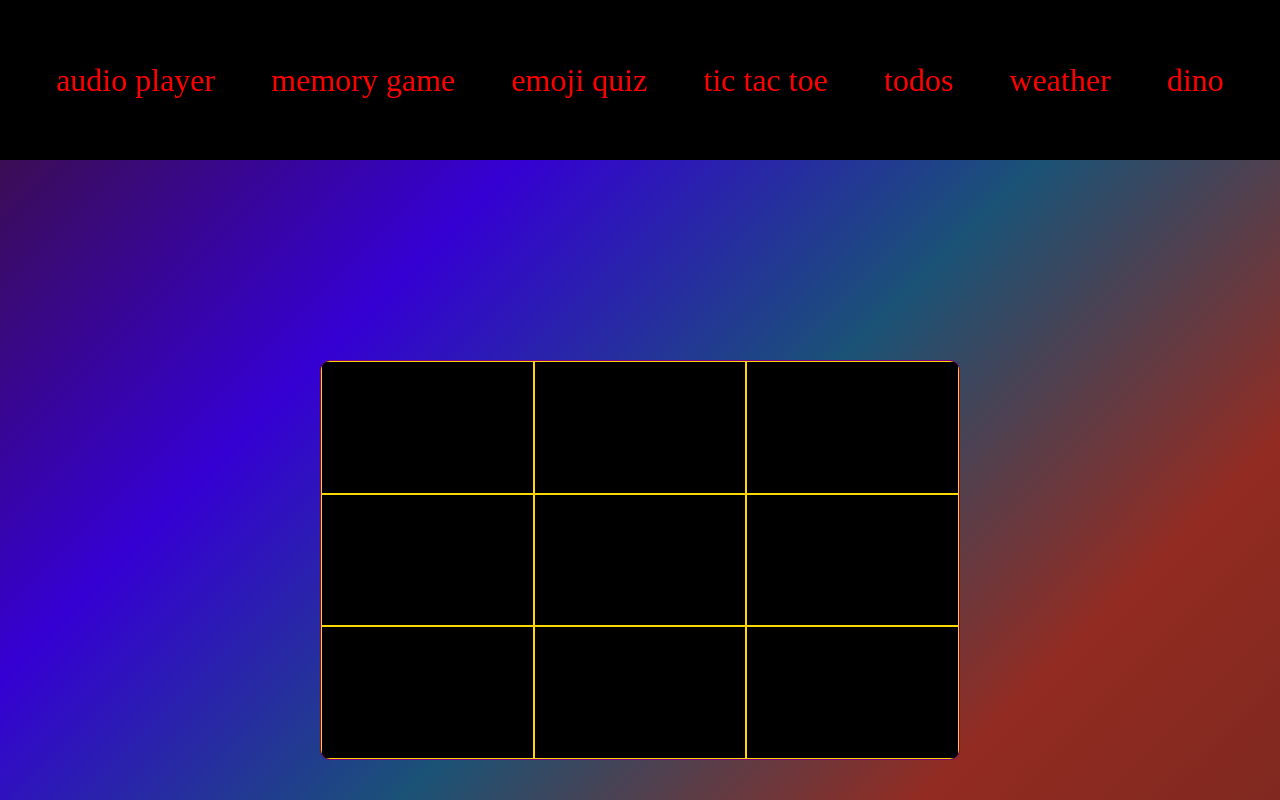
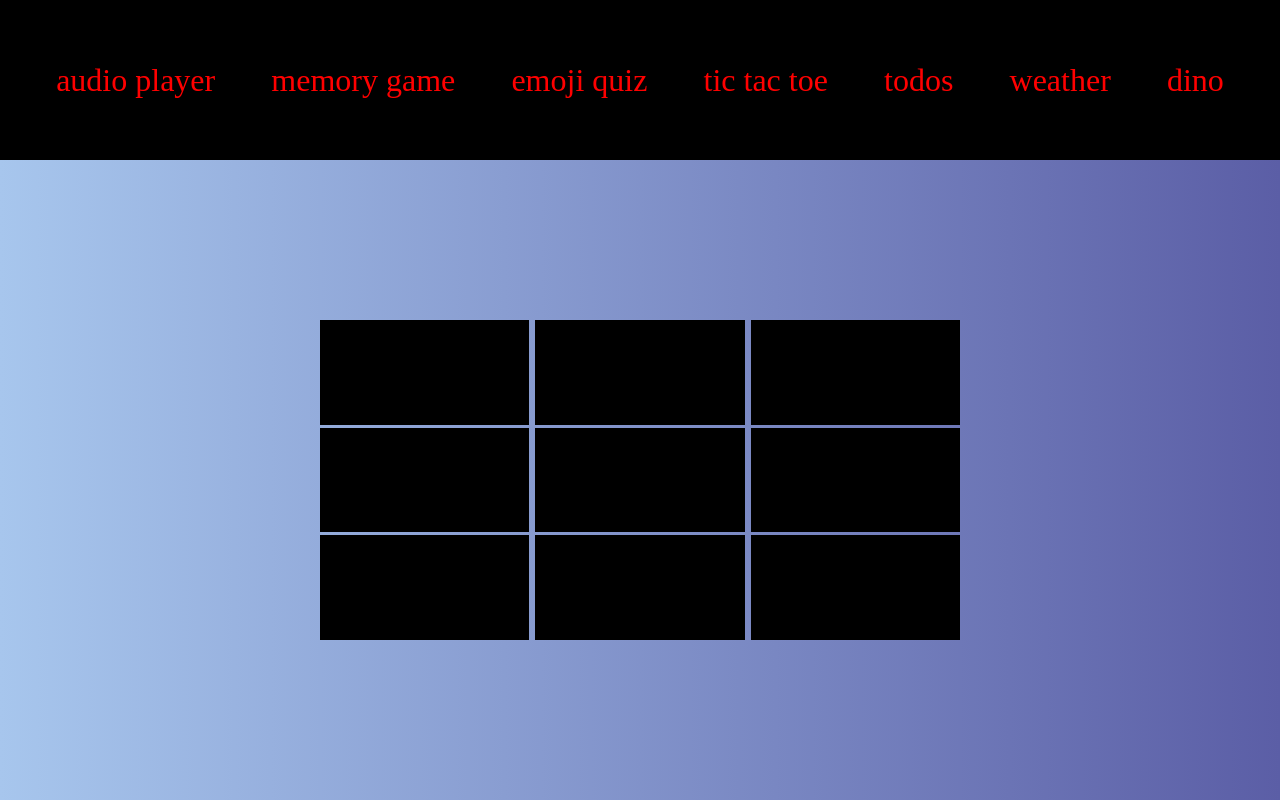
Before and after one commit to st47st47/smallapps, a React (Vite) app: page /tictactoe in a window 1280 px wide. Shown: the top 800 px of the page. Built offline with nearby package versions, Linux system fonts and the light colour scheme.

Commit message:
Full spot. ohn. Tied.

```diff
--- a/spasjsx/tttfiles/Tictactoe.jsx
+++ b/spasjsx/tttfiles/Tictactoe.jsx
@@ -1,177 +1,78 @@
+import React, { useEffect, useState } from 'react'
 import styles from '../../spscss/tictactoe.module.css'
-import { useEffect, useState } from "react"
+
+const winPatterns = [
+    [0, 1, 2], [3, 4, 5], [6, 7, 8],
+    [0, 3, 6], [1, 4, 7], [2, 5, 8],
+    [0, 4, 7], [2, 4, 6]
+]
+
+const startarray = new Array(9).fill('').map((each) => { return { idee: Math.random(), content: each } })
 
 
+const Tictactoe = () => {
+    const [winnerFound, setWinnerFound] = useState(false)
 
-function Tictactoefinal() {
-    const [board, setBoard] = useState(['', '', '', '', '', '', '', '', ''])
-    const [player, setPlayer] = useState('O')
-    const [result, setResult] = useState({ winner: "none", state: "none" })
+    const [ponesturn, setPonesturn] = useState(true)
+
+    const [myarr, setMyarr] = useState(startarray)
+
+    function clk(arg) {
+        if (winnerFound) { return }
+
+        if (myarr.find((each) => { return each.idee == arg }).content != '') { alert('this spot is full') }
+
+        else {
+            setMyarr((prev) => {
+                return prev.map((each) => {
+                    return each.idee == arg ? { ...each, content: ponesturn ? 'x' : 'o' } : each
+                })
+            })
+            setPonesturn((prev) => { return !prev })
+        }
+
+    }
+
 
     useEffect(() => {
-        checkWin()
-        checkIfTie()
 
-        if (player == "X") {
-            setPlayer("O")
-        } else {
-            setPlayer("X")
+
+        if (
+            winPatterns.some((each) => { return each.every((each) => { return myarr[each].content == 'x' }) })
+            ||
+            winPatterns.some((each) => { return each.every((each) => { return myarr[each].content == 'o' }) })
+        ) {
+            alert(`${ponesturn ? 'o' : 'x'} won`)
+
+            setWinnerFound(true)
         }
-    }, [board])
 
-    useEffect(() => {
-        if (result.state != 'none') {
-            alert(`game over. winning player: ${result.winner}`)
-            restartGame()
+
+        if (
+            myarr.every((each) => { return each.content !== '' })
+        ) {
+            alert('game tied')
+            setMyarr(startarray)
         }
-    }, [result])
 
-    const chooseSquare = (square) => {
-        setBoard(
-            board.map((val, idx) => {
-                if (idx == square && val == '') {
-                    return player
-                }
-                return val
-            }))
-    }
-
-    const checkWin = () => {
-        Patterns.forEach((currPattern) => {
-            const firstPlayer = board[currPattern[0]]
-            if (firstPlayer == '') return;
-            let foundWinningPattern = true
-            currPattern.forEach((idx) => {
-                if (board[idx] != firstPlayer) {
-                    foundWinningPattern = false
-                }
-            })
-            if (foundWinningPattern) {
-                setResult({ winner: player, state: "won" })
-            }
-        })
-    }
-
-    const checkIfTie = () => {
-        let filled = true
-        board.forEach((square) => {
-            if (square == '') {
-                filled = false
-            }
-        })
-        if (filled) {
-            setResult({ winner: "no winner", state: 'tie' })
-        }
-    }
-
-    const restartGame = () => {
-        setBoard(['', '', '', '', '', '', '', '', ''])
-        setPlayer("O")
-    }
-
-    return (
-        <div className={styles.hero}>
-            <div className={styles.board}>
-                <div className={styles.row}>
-                    <Square val={board[0]} chooseSquare={() => { chooseSquare(0) }} />
-                    <Square val={board[1]} chooseSquare={() => { chooseSquare(1) }} />
-                    <Square val={board[2]} chooseSquare={() => { chooseSquare(2) }} />
-                </div>
-                <div className={styles.row}>
-                    <Square val={board[3]} chooseSquare={() => { chooseSquare(3) }} />
-                    <Square val={board[4]} chooseSquare={() => { chooseSquare(4) }} />
-                    <Square val={board[5]} chooseSquare={() => { chooseSquare(5) }} />
-                </div>
-                <div className={styles.row}>
-                    <Square val={board[6]} chooseSquare={() => { chooseSquare(6) }} />
-                    <Square val={board[7]} chooseSquare={() => { chooseSquare(7) }} />
-                    <Square val={board[8]} chooseSquare={() => { chooseSquare(8) }} />
-                </div>
-
-            </div>
-        </div>
-    );
-}
-
-export default Tictactoefinal;
+    }, [myarr])
 
 
 
 
 
-
-
-
-
-
-
-
-
-
-
-
-
-
-
-//
-import React from "react";
-
-function Square({ val, chooseSquare }) {
     return (
-        <div className={styles.square} onClick={chooseSquare}>
-            {val}
+        <div className={styles.hero}>
+            {winnerFound && <button onClick={() => { setMyarr(startarray); setWinnerFound(false); setPonesturn(true) }}>reset?</button>}
+            <div className={styles.mygrid}>
+                {
+                    myarr.map((each) => {
+                        return <div className={styles.boardsection} onClick={() => { clk(each.idee) }}>{each.content}</div>
+                    })
+                }
+            </div>
         </div>
     )
 }
 
-
-
-
-
-
-
-
-
-
-
-
-
-
-
-
-
-
-
-
-
-
-
-
-
-
-
-
-
-
-
-
-
-
-
-
-
-
-
-
-
-//
-const Patterns = [
-    [0, 1, 2],
-    [3, 4, 5],
-    [6, 7, 8],
-    [0, 3, 6],
-    [1, 4, 7],
-    [2, 5, 8],
-    [0, 4, 8],
-    [2, 4, 6]
-]
+export default Tictactoe
--- a/spscss/tictactoe.module.css
+++ b/spscss/tictactoe.module.css
@@ -1,42 +1,49 @@
 .hero {
-    background: linear-gradient(135deg, #3B0D54, #3500D3, #1A5276, #922B21, #78281F);
     width: 100vw;
-    height: 100vh;
+    height: 80vh;
+
+    display: flex;
+    justify-content: center;
+    align-items: center;
+
+    /* background: linear-gradient(90deg, red, green, blue); */
+    background: linear-gradient(90deg, #A7C6ED, #5B5EA6);
+
+
+}
+
+.mygrid {
+    width: 50%;
+    height: 50%;
+
+    display: grid;
+    gap: 1%;
+    grid-template-columns: repeat(3, 1fr);
+    grid-template-rows: repeat(3, 1fr);
+
+}
+
+.boardsection {
+    background-color: black;
+    width: 100%;
+    height: 100%;
+
+    cursor: pointer;
+
+    color: white;
+
+    border: 5px solid black;
+
+    font-size: 4em;
+
     display: flex;
     justify-content: center;
     align-items: center;
 }
 
 
-.board {
-    border-radius: 10px;
-    overflow: hidden;
-    width: 50%;
-    height: 50%;
-    background-color: black;
-    border: 1px solid purple;
-    display: flex;
-    flex-direction: column;
+@media screen and (max-width:600px) {
+    .hero {
+        height: 100vh
+    }
 }
-
-.row {
-    flex: 33%;
-    display: flex;
-    flex-direction: row;
-}
-
-.square {
-    flex: 33%;
-    height: 100%;
-    border: 1px solid gold;
-    cursor: pointer;
-    display: grid;
-    place-items: center;
-    font-size: 30px;
-    color: white;
-    font-family: arial;
-}
-
-.square:active {
-    background-color: #2a2a2a;
-}
```
